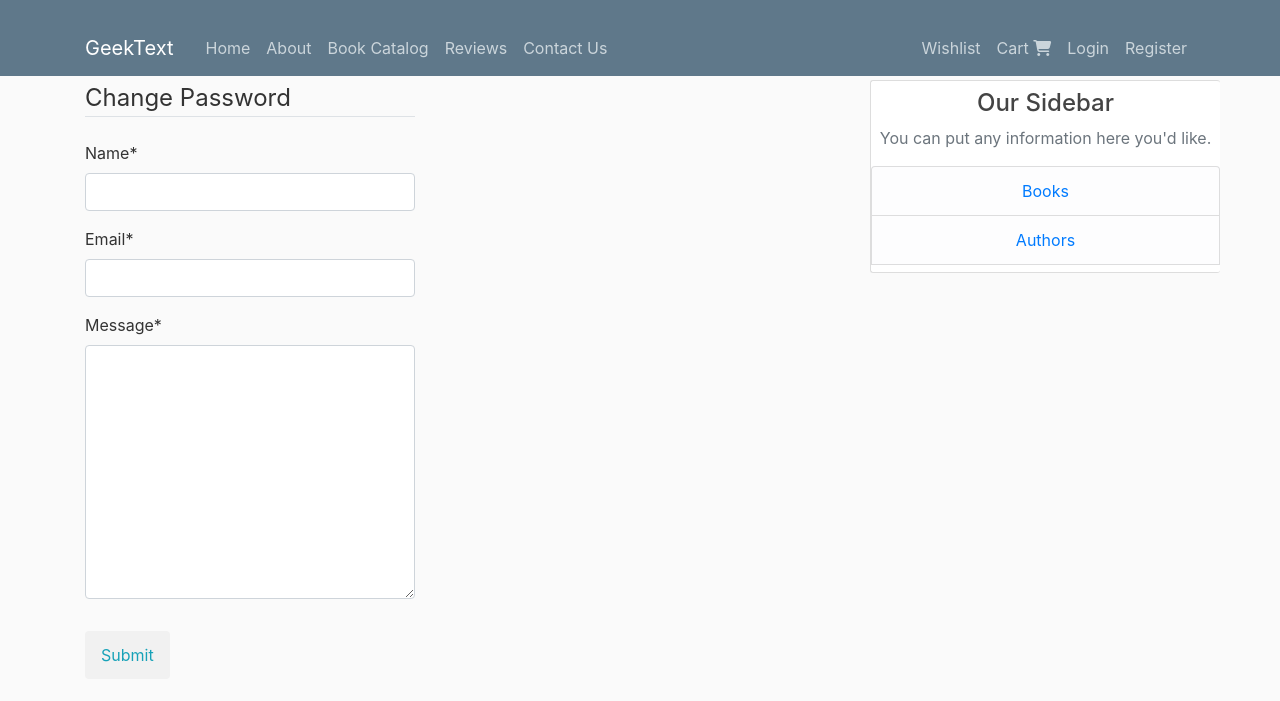
After one commit to YeilysF/geektext, a Django app: template users/templates/change_password.html in a window 1280 px wide. The commit adds this page. Shown: the top 701 px of the page. Run offline with Django 3.2, Linux system fonts and the light colour scheme; the template is opened without the code that fills it: values that come from a table or form of the project are taken from there, others are empty; parts of the project's set-up code (start-up, migrations or seed data) failed here and were passed over; some libraries are stand-ins or nearby versions.

Commit message:
Added Password Reset Button + Form in Profile

```diff
--- a/GeekText/settings.py
+++ b/GeekText/settings.py
@@ -11,6 +11,7 @@
 """
 
 import os
+from django.contrib.messages import constants as messages
 
 # Build paths inside the project like this: os.path.join(BASE_DIR, ...)
 BASE_DIR = os.path.dirname(os.path.dirname(os.path.abspath(__file__)))
--- a/GeekText/urls.py
+++ b/GeekText/urls.py
@@ -34,6 +34,7 @@
     path('register/', user_view.register, name='register'),
     path('login/', auth_views.LoginView.as_view(template_name='login.html'), name='login'),
     path('logout/', auth_views.LogoutView.as_view(template_name='logout.html'), name='logout'),
+    url(r'^password/$', views.change_password, name='change_password'),
     path('password-reset/', auth_views.PasswordResetView.as_view(template_name='password_reset.html'), name='password_reset'),
     path('password-reset/done', auth_views.PasswordResetDoneView.as_view(template_name='password_reset_done.html'), name='password_reset_done'),
     path('password-reset-confirm/<uidb64>/<token>', auth_views.PasswordResetConfirmView.as_view(template_name='password_reset_confirm.html'), name='password_reset_confirm'),
--- /dev/null
+++ b/users/templates/change_password.html
@@ -0,0 +1,22 @@
+{% extends "base.html" %}
+{% load crispy_forms_tags %}
+{% block content %}
+    <style>
+        .profile{
+        margin-right: 400px;
+    }
+    </style>
+    <div class="profile">
+        <form method="POST">
+            {%  csrf_token %}
+            <fieldset class="form-group">
+                <legend class="border-bottom mb-4">Change Password</legend>
+                {{ form|crispy }}
+            </fieldset>
+            <div class="form-group">
+                <button class="btn btn-outline-info" type="Submit">Submit</button>
+            </div>
+        </form>
+    </div>
+
+{% endblock content %}
```
Also changed, not shown: users/templates/profile.html (+8 -1 lines), users/views.py (+19 -1 lines).
